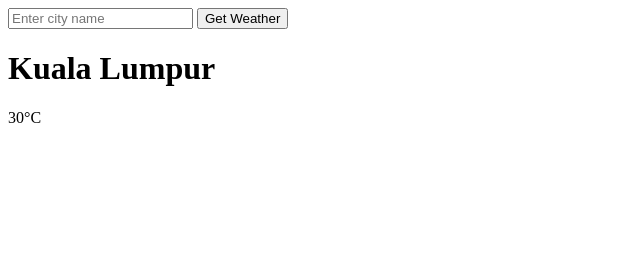
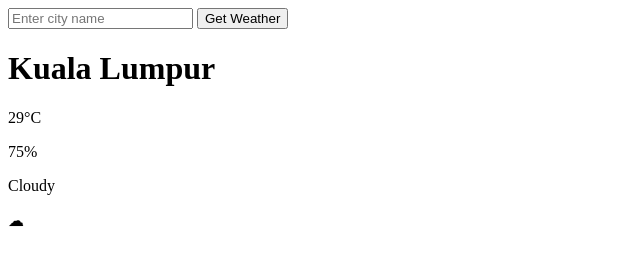
Before and after one commit to myleslimwl/weather-app, a plain HTML site: page index.html in a window 1280 px wide. Shown: the whole page, without its empty margins (0-640 px from the left). Drawn offline with Linux system fonts and the light colour scheme.

Commit message:
added details for weather display

```diff
--- a/index.html
+++ b/index.html
@@ -14,7 +14,10 @@
 
   <div class="weatherContainer">
     <h1 class="cityDisplay">Kuala Lumpur</h1>
-    <p class="tempDisplay">30°C</p>
+    <p class="tempDisplay">29°C</p>
+    <p class="humidityDisplay">75%</p>
+    <p class="descDisplay">Cloudy</p>
+    <p class="weatherEmoji">☁</p>
 
   <script src="script.js"></script>
 </body>
```
